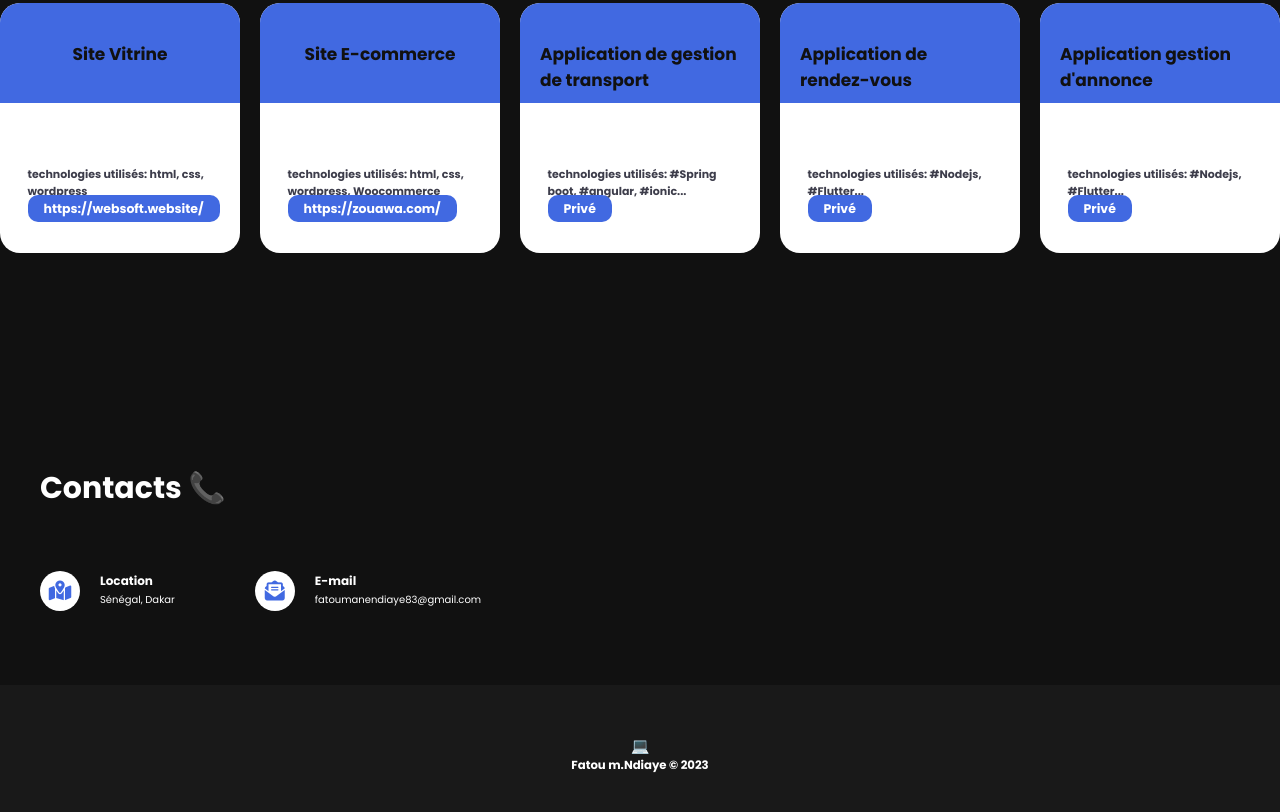
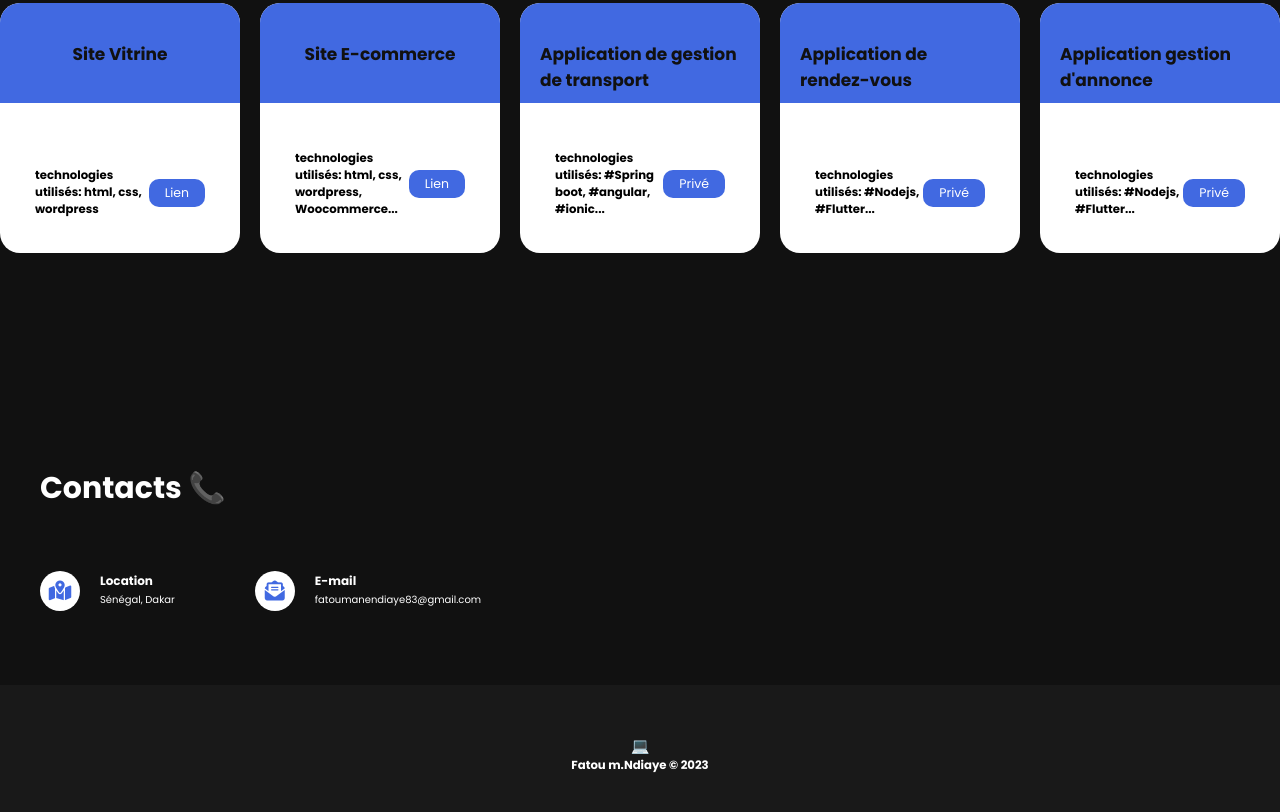
Before and after one commit to Fatou83/portfolio, a plain HTML site: page index.html in a window 1280 px wide. Shown: the part 1887-2699 px from the top of the page. Drawn offline with nearby package versions, Linux system fonts and the light colour scheme.

Commit message:
update part project

```diff
--- a/index.html
+++ b/index.html
@@ -177,9 +177,9 @@
           <span class="projects-title">Site Vitrine</span>
 
           <div class="cta-project">
-            <p> technologies utilisés: html, css, wordpress
+            <p><h3>technologies utilisés: html, css, wordpress</h3>
              <a href="https://websoft.website/">
-                https://websoft.website/
+               Lien
               </a>
            </p>
           </div>
@@ -188,9 +188,9 @@
         <div class="card-project">
           <span>Site E-commerce</span>
           <div class="cta-project">
-            <p> technologies utilisés: html, css, wordpress, Woocommerce
+            <p> <h3>technologies utilisés: html, css, wordpress, Woocommerce...</h3>
          <a href="https://zouawa.com/">
-            https://zouawa.com/
+            Lien
           </a>
           </p>
         </div>
@@ -199,7 +199,7 @@
         <div class="card-project">
           <span>Application de gestion de transport</span>
           <div class="cta-project">
-          <p> technologies utilisés: #Spring boot, #angular, #ionic... </br>
+          <p><h3>technologies utilisés: #Spring boot, #angular, #ionic...</h3>  </br>
           <a href="">
             Privé
           </a>
@@ -209,7 +209,7 @@
         <div class="card-project">
           <span>Application de rendez-vous</span>
           <div class="cta-project">
-          <p> technologies utilisés: #Nodejs, #Flutter... </br>
+          <p> <h3>technologies utilisés: #Nodejs, #Flutter...</h3>  </br>
           <a href="">
             Privé
           </a>
@@ -220,7 +220,7 @@
         <div class="card-project">
           <span>Application gestion d'annonce</span>
           <div class="cta-project">
-            <p>technologies utilisés: #Nodejs, #Flutter... </br>
+            <p><h3>technologies utilisés: #Nodejs, #Flutter... </h3></br>
               <a href="">
                 Privé
               </a>
```
